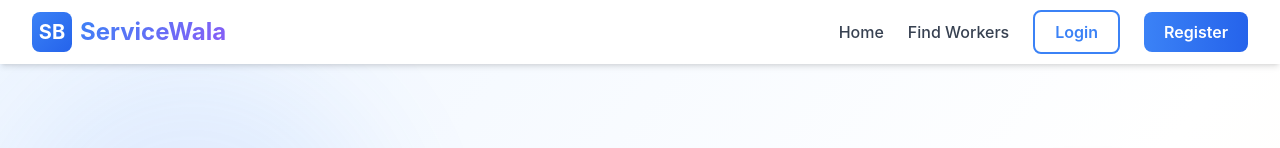
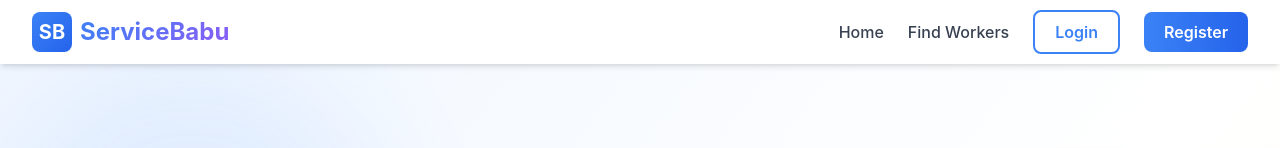
Before and after one commit to arvind-pal-101/servicewala-frontend, a React (Create React App) app: page / in a window 1280 px wide. Shown: the top 148 px of the page. Built offline with nearby package versions, Linux system fonts and the light colour scheme; no server answers.

Commit message:
fix again navbar

```diff
--- a/src/components/Navbar.js
+++ b/src/components/Navbar.js
@@ -115,7 +115,7 @@ function Navbar() {
             <div className="w-10 h-10 bg-gradient-to-br from-primary to-blue-600 rounded-lg flex items-center justify-center">
               <span className="text-white font-bold text-xl">SB</span>
             </div>
-            <span className="text-2xl font-bold gradient-text hidden sm:block">ServiceWala</span>
+            <span className="text-2xl font-bold gradient-text hidden sm:block">ServiceBabu</span>
           </Link>
 
           {/* Desktop Navigation */}
```
